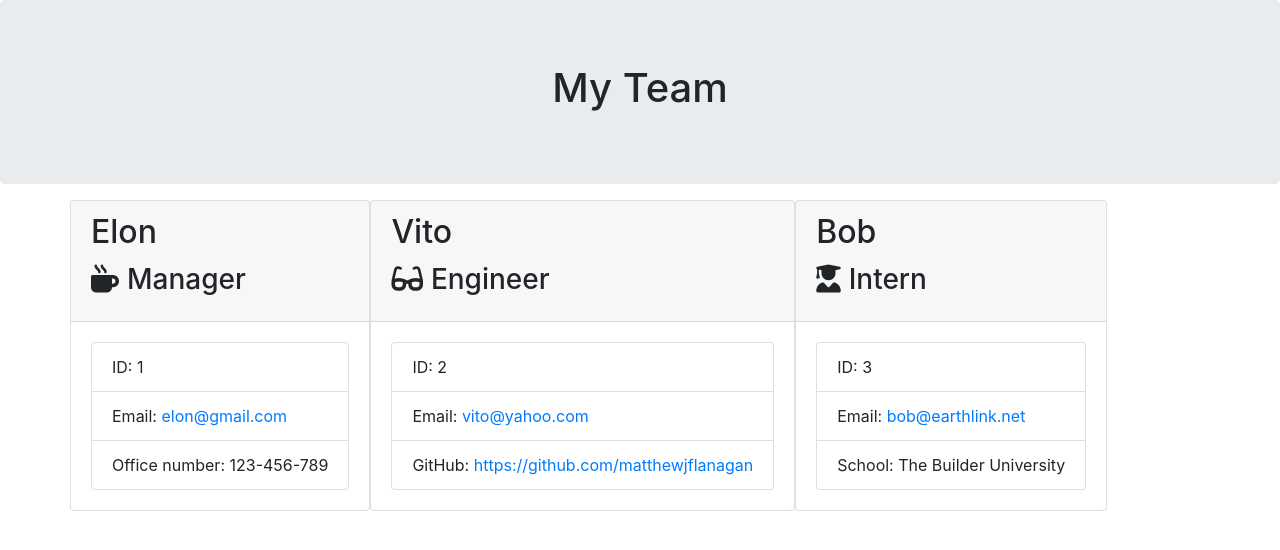
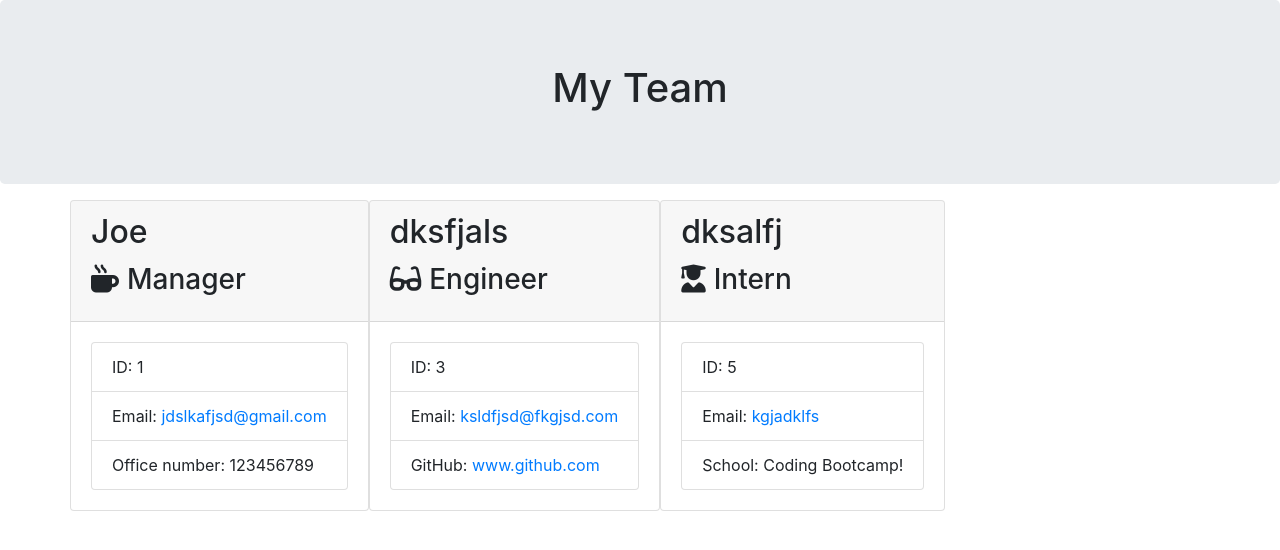
Before and after one commit to matthewjflanagan/Web-Dev-Team-Roster-Generator, a website: page team.html in a window 1280 px wide. Drawn offline with nearby package versions, Linux system fonts and the light colour scheme; files that its build step writes are made by us from their sources.

```diff
--- a/team.html
+++ b/team.html
@@ -25,38 +25,38 @@
                 </div>
                 <div class="card employee-card">
                     <div class="card-header">
-                        <h2 class="card-title">Elon</h2>
+                        <h2 class="card-title">Joe</h2>
                         <h3 class="card-title"><i class="fas fa-mug-hot mr-2"></i>Manager</h3>
                     </div>
                     <div class="card-body">
                         <ul class="list-group">
                             <li class="list-group-item">ID: 1</li>
-                            <li class="list-group-item">Email: <a href="mailto:elon@gmail.com">elon@gmail.com</a></li>
-                            <li class="list-group-item">Office number: 123-456-789</li>
+                            <li class="list-group-item">Email: <a href="mailto:jdslkafjsd@gmail.com">jdslkafjsd@gmail.com</a></li>
+                            <li class="list-group-item">Office number: 123456789</li>
                         </ul>
                     </div>
                 </div><div class="card employee-card">
                         <div class="card-header">
-                        <h2 class="card-title">Vito</h2>
+                        <h2 class="card-title">dksfjals</h2>
                         <h3 class="card-title"><i class="fas fa-glasses mr-2"></i>Engineer</h3>
                     </div>
                     <div class="card-body">
                         <ul class="list-group">
-                            <li class="list-group-item">ID: 2</li>
-                            <li class="list-group-item">Email: <a href="mailto:vito@yahoo.com">vito@yahoo.com</a></li>
-                            <li class="list-group-item">GitHub: <a href="https://github.com/ https://github.com/matthewjflanagan" target="_blank" rel="">https://github.com/matthewjflanagan</a></li>
+                            <li class="list-group-item">ID: 3</li>
+                            <li class="list-group-item">Email: <a href="mailto:ksldfjsd@fkgjsd.com">ksldfjsd@fkgjsd.com</a></li>
+                            <li class="list-group-item">GitHub: <a href="https://github.com/ www.github.com" target="_blank" rel="">www.github.com</a></li>
                         </ul>
                     </div>
                 </div><div class="card employee-card">
                         <div class="card-header">
-                            <h2 class="card-title">Bob</h2>
+                            <h2 class="card-title">dksalfj</h2>
                             <h3 class="card-title"><i class="fas fa-user-graduate mr-2"></i>Intern</h3>
                         </div>
                         <div class="card-body">
                             <ul class="list-group">
-                                <li class="list-group-item">ID: 3</li>
-                                <li class="list-group-item">Email: <a href="mailto:bob@earthlink.net">bob@earthlink.net</a></li>
-                                <li class="list-group-item">School: The Builder University</li>
+                                <li class="list-group-item">ID: 5</li>
+                                <li class="list-group-item">Email: <a href="mailto:kgjadklfs">kgjadklfs</a></li>
+                                <li class="list-group-item">School: Coding Bootcamp!</li>
                             </ul>
                         </div>
                     </div>
```
Also changed, not shown: README.md.
